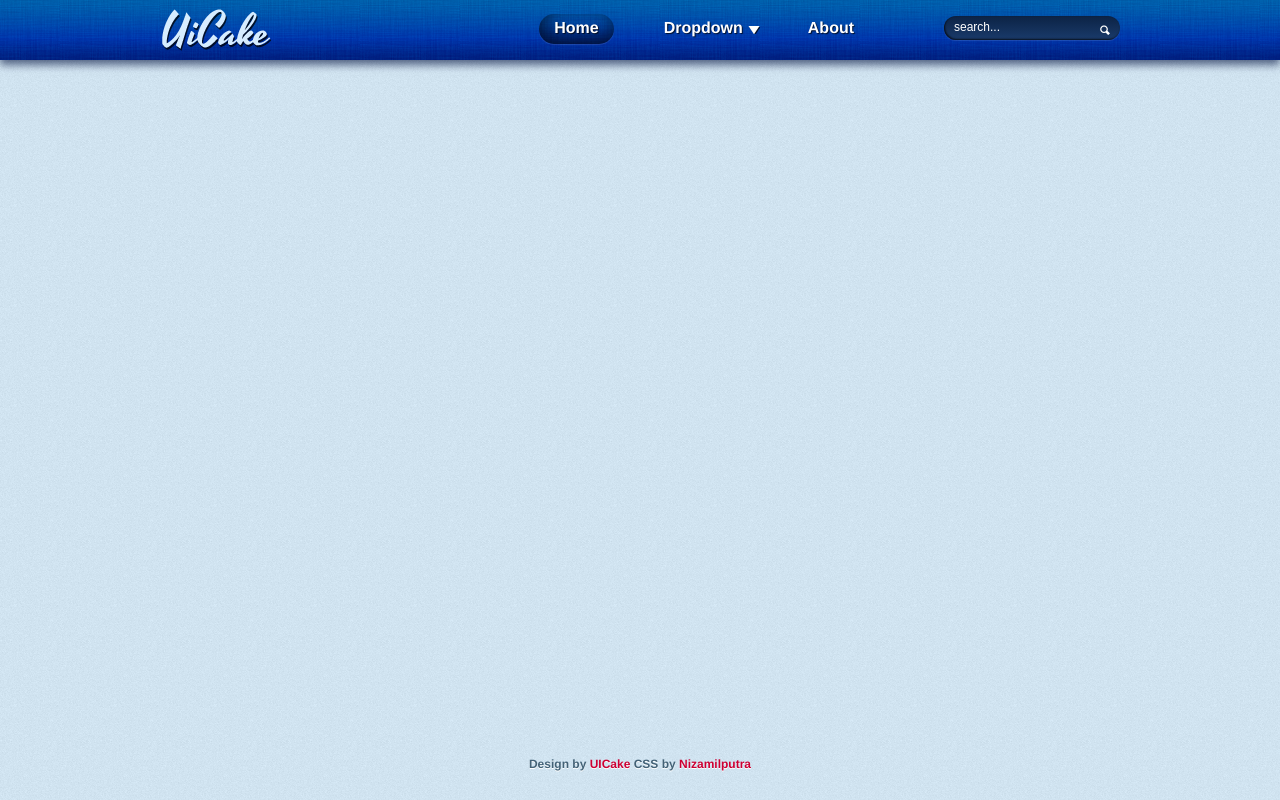
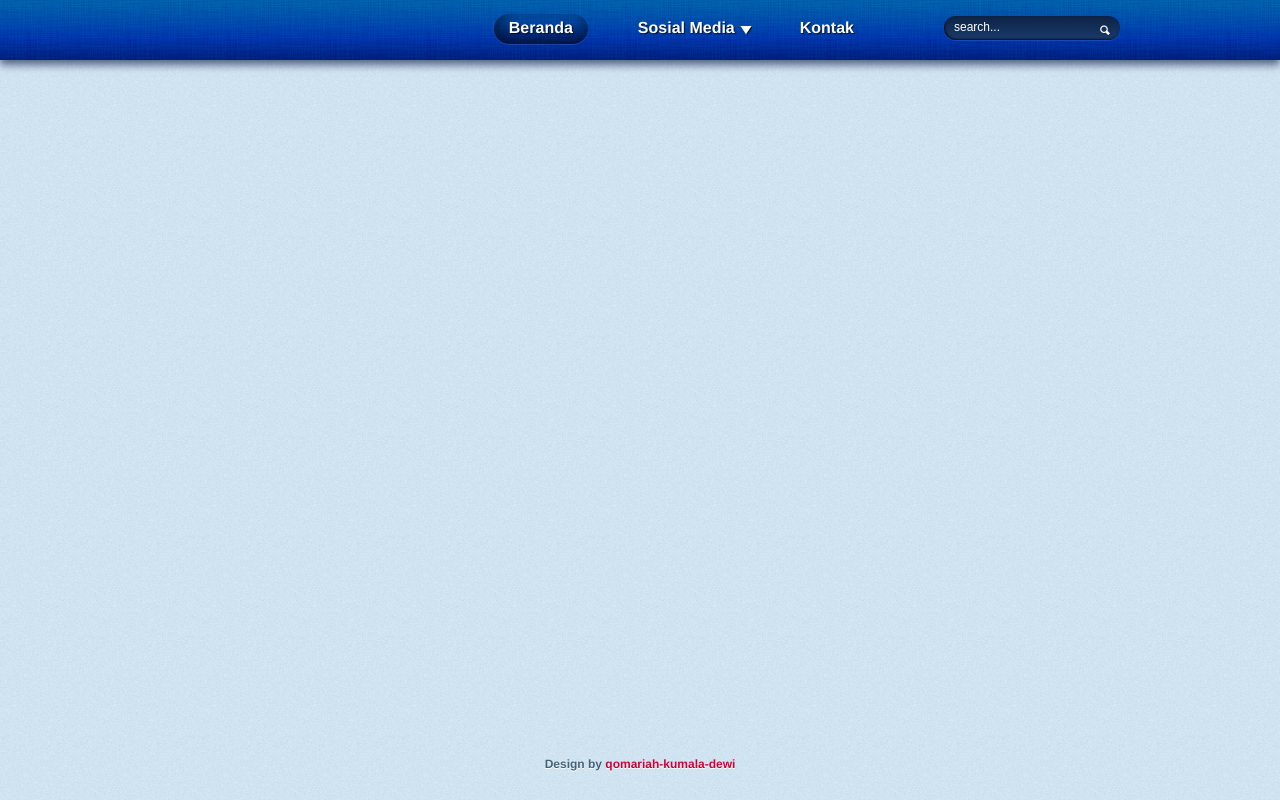
Before and after one commit to rizqinizamil/simple-nav-bar, a plain HTML site: page index.html in a window 1280 px wide. Drawn offline with Linux system fonts and the light colour scheme.

Commit message:
edit by qomariah

```diff
--- a/index.html
+++ b/index.html
@@ -3,36 +3,48 @@
 	<head>
 		<meta http-equiv="Content-Type" content="text/html; charset=utf-8" />
 		<title>Simple Navigation Bar - yang sudah di edit titlenya, Oyi bro!</title>
-<link rel="stylesheet" type="text/css" href="style.css">
+		<link rel="stylesheet" type="text/css" href="style.css" />
 	</head>
 	<body>
 		<header>
 			<div class="wrapper">
-        <div id="logo"><a href="#"><img src="images/logo.png" alt="UICake" /></a></div>
 				<nav>
 					<ul>
-                <li><a href="#" class="current">Home</a></li>
-                <li class="dropdown"><a href="#">Dropdown</a>
+						<li><a href="#" class="current">Beranda</a></li>
+						<li class="dropdown">
+							<a href="#">Sosial Media</a>
 							<ul class="submenu">
-                    	<li><a href="#">Dropdown list menu 1</a></li>
-                        <li><a href="#">Dropdown list menu 2</a></li>
-                        <li><a href="#">Dropdown list menu 3</a></li>
-                        <li><a href="#">Dropdown list menu 4</a></li>
-                        <li><a href="#">Dropdown list menu 5</a></li>
-                        <li><a href="#">Dropdown list menu 5</a></li>
+								<li><a href="https://www.facebook.com/qomariah.KD">Facebook</a></li>
+								<li><a href="https://www.instagram.com/qomariah_kd/">Instagram</a></li>
+								<li><a href="https://github.com/qomariahkumaladewi">Github</a></li>
+								<li><a href="https://www.linkedin.com/in/qomariah-kumala-dewi/">LinkIn</a></li>
 							</ul>
 						</li>
-                <li><a href="#">About</a></li>
+						<li><a href="#">Kontak</a></li>
 					</ul>
 					<div id="search">
 						<form id="form" action="#" method="get">
-                <input type="text" name="srch" id="srch" value="search..." onfocus="if (this.value == 'search...') {this.value = '';}" onblur="if (this.value == '') {this.value =	'search...';}" />
+							<input
+								type="text"
+								name="srch"
+								id="srch"
+								value="search..."
+								onfocus="if (this.value == 'search...') {this.value = '';}"
+								onblur="if (this.value == '') {this.value =	'search...';}"
+							/>
 							<input type="submit" name="submir" id="submit" value="" />
 						</form>
-        </div><!-- #search -->
-        </nav><!-- nav -->
-    </div><!-- .wrapper -->
-</header><!-- header -->
-<div id="copyright">Design by <a href="http://uicake.com" target="_blank">UICake</a> CSS by <a href="http://nizamilputra.com" target="_blank">Nizamilputra</a></div>
+					</div>
+					<!-- #search -->
+				</nav>
+				<!-- nav -->
+			</div>
+			<!-- .wrapper -->
+		</header>
+		<!-- header -->
+		<div id="copyright">
+			Design by
+			<a href="https://www.linkedin.com/in/qomariah-kumala-dewi/" target="_blank">qomariah-kumala-dewi</a>
+		</div>
 	</body>
 </html>
--- a/style.css
+++ b/style.css
@@ -70,16 +70,7 @@ header{
 	-moz-box-shadow:0 5px 8px rgba(0,17,62,0.6);
 	box-shadow:0 5px 8px rgba(0,17,62,0.6);
 }
-#logo{
-	padding-top:5px;
-	width:120px;
-	float:left;
-}
-#logo a, #logo a img{
-	text-decoration:none;
-	outline:none;
-	border:none;
-}
+
 nav{
 	float:right;
 	padding-top:20px;
```
Also changed, not shown: images/logo.png (deleted), 1 other file. Lines whose indentation alone changed are shown as unchanged.
